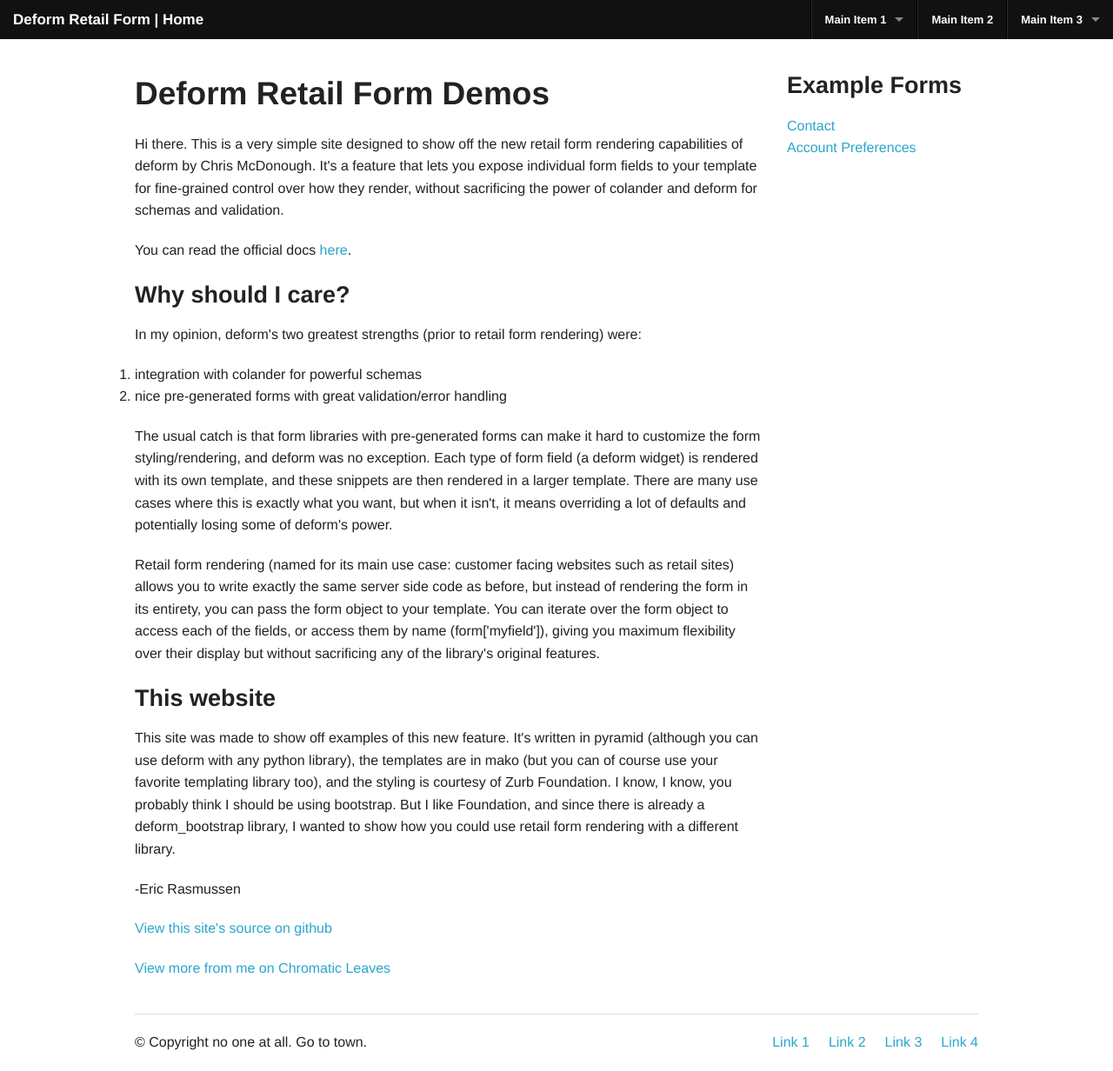
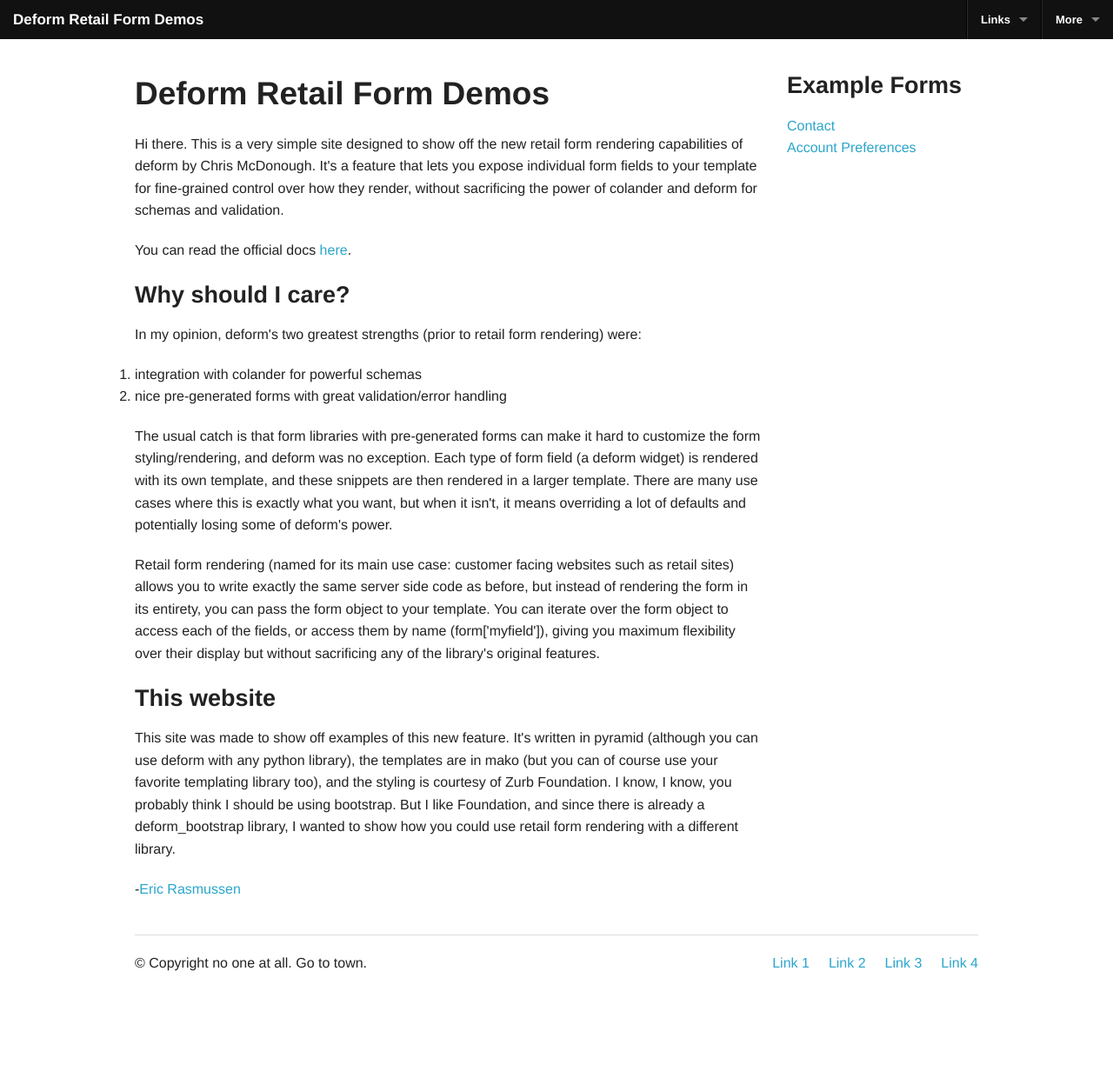
Before and after one commit to ericrasmussen/deform_retail_demo, a Python web app: template deformretail/templates/home.mako in a window 1280 px wide. Shown: the whole page at 87% size. After the commit the page ends 1117 px from the top, so only its background shows below. Run offline with Mako, Linux system fonts and the light colour scheme; the template is opened without the code that fills it, so the values that code supplies are empty; grey boxes labelled with a size stand in for pictures from a placeholder-image service; some libraries are stand-ins or nearby versions.

Commit message:
clean up templates

```diff
--- a/deformretail/templates/base.mako
+++ b/deformretail/templates/base.mako
@@ -26,8 +26,8 @@
       <!-- Title Area -->
       <li class="name">
         <h1>
-          <a href="#">
-            Deform Retail Form | ${self.title()}
+          <a href="${request.route_url('home')}">
+            Deform Retail Form Demos
           </a>
         </h1>
       </li>
@@ -39,42 +39,25 @@
       <ul class="right">
         <li class="divider"></li>
         <li class="has-dropdown">
-          <a href="#">Main Item 1</a>
+          <a href="#">Links</a>
           <ul class="dropdown">
-            <li><label>Section Name</label></li>
-            <li class="has-dropdown">
-              <a href="#" class="">Has Dropdown, Level 1</a>
-              <ul class="dropdown">
-                <li><a href="#">Dropdown Options</a></li>
-                <li><a href="#">Dropdown Options</a></li>
-                <li><a href="#">Level 2</a></li>
-                <li><a href="#">Subdropdown Option</a></li>
-                <li><a href="#">Subdropdown Option</a></li>
-                <li><a href="#">Subdropdown Option</a></li>
-              </ul>
-            </li>
-            <li><a href="#">Dropdown Option</a></li>
-            <li><a href="#">Dropdown Option</a></li>
+            <li><label>Deform</label></li>
+            <li><a href="http://deform.readthedocs.org/">Deform Docs</a></li>
+            <li><a href="http://deformdemo.repoze.org/">Deform Demo Site</a></li>
+            <li><a href="http://deform.readthedocs.org/en/latest/retail.html">Deform Retail Rendering</a></li>
             <li class="divider"></li>
-            <li><label>Section Name</label></li>
-            <li><a href="#">Dropdown Option</a></li>
-            <li><a href="#">Dropdown Option</a></li>
-            <li><a href="#">Dropdown Option</a></li>
-            <li class="divider"></li>
-            <li><a href="#">See all &rarr;</a></li>
+            <li><label>Software used on this page</label></li>
+            <li><a href="http://www.pylonsproject.org/">Pyramid</a></li>
+            <li><a href="http://www.makotemplates.org/">Mako</a></li>
+            <li><a href="http://foundation.zurb.com/">Foundation</a></li>
           </ul>
         </li>
         <li class="divider"></li>
-        <li><a href="#">Main Item 2</a></li>
-        <li class="divider"></li>
         <li class="has-dropdown">
-          <a href="#">Main Item 3</a>
+          <a href="#">More</a>
           <ul class="dropdown">
-            <li><a href="#">Dropdown Option</a></li>
-            <li><a href="#">Dropdown Option</a></li>
-            <li><a href="#">Dropdown Option</a></li>
-            <li class="divider"></li>
-            <li><a href="#">See all &rarr;</a></li>
+            <li><a href="https://github.com/ericrasmussen/deform_retail_demo">Github Source</a></li>
+            <li><a href="http://chromaticleaves.com">Chromatic Leaves (blog)</a></li>
           </ul>
         </li>
       </ul>
@@ -84,8 +67,31 @@
   <!-- End Top Bar -->
 
 
-  ${self.body()}
+  <!-- Main Page Content and Sidebar -->
 
+  <div class="row">
+
+    <div class="large-9 columns">
+
+      ${self.body()}
+
+    </div>
+
+    <!-- Sidebar -->
+
+    <div class="large-3 columns">
+      <h3>Example Forms</h3>
+      <ul class="no-bullet">
+        <li><a href="${request.route_url('contact')}">Contact</a></li>
+        <li><a href="">Account Preferences</a></li>
+      </ul>
+    </div>
+
+    <!-- End Sidebar -->
+
+  </div>
+
+  <!-- End Main Content and Sidebar -->
 
   <!-- Footer -->
 
--- a/deformretail/templates/contact.mako
+++ b/deformretail/templates/contact.mako
@@ -2,15 +2,12 @@
 
 <%def name="title()">Contact Demo</%def>
 
-  <!-- Main Page Content and Sidebar -->
+    <!-- Contact Details -->
 
-  <div class="row">
-
-    <!-- Contact Details -->
-    <div class="large-9 columns">
-
-      <h3>Get in Touch!</h3>
-      <p>We'd love to hear from you. You can either reach out to us as a whole and one of our awesome team members will get back to you, or if you have a specific question reach out to one of our staff. We love getting email all day <em>all day</em>.</p>
+      <h3>${self.title()}</h3>
+      <p>Here's a snazzy contact form. Try submitting the form with missing
+      fields or a malformed email address to view error rendering. Try
+      submitting the form with valid input too.</p>
 
       ## flash any messages in the session flash queue
       % for msg in request.session.pop_flash():
@@ -48,33 +45,11 @@
         </section>
       </div>
 
-    </div>
-
     <!-- End Contact Details -->
 
 
-    <!-- Sidebar -->
 
-
-    <div class="large-3 columns">
-      <h5>Map</h5>
-      <!-- Clicking this placeholder fires the mapModal Reveal modal -->
-      <p>
-        <a href="" data-reveal-id="mapModal"><img src="http://placehold.it/400x280"></a><br />
-        <a href="" data-reveal-id="mapModal">View Map</a>
-      </p>
-      <p>
-        123 Awesome St.<br />
-        Barsoom, MA 95155
-      </p>
-    </div>
-    <!-- End Sidebar -->
-  </div>
-
-  <!-- End Main Content and Sidebar -->
-
-
-## mako defs
+## helper function to render a text input field
 
 <%def name="render_input_field(field)">
     ## include the foundation error class if this field had an error
@@ -100,6 +75,9 @@
         </div>
 </%def>
 
+
+## helper function to render a textarea field
+
 <%def name="render_textarea(field)">
     ## include the foundation error class if this field had an error
     % if field.error:
@@ -116,6 +94,9 @@
         </div>
 </%def>
 
+
+## helper function to render error messages if the field has any errors
+
 <%def name="render_error(error)">
     ## include any error messages if present
     % if error:
--- a/deformretail/templates/home.mako
+++ b/deformretail/templates/home.mako
@@ -2,11 +2,7 @@
 
 <%def name="title()">Home</%def>
 
-  <!-- Main Page Content -->
-
-  <div class="row">
-
-    <div class="large-9 columns">
+      <!-- Main Page Content -->
 
       <h2>Deform Retail Form Demos</h2>
 
@@ -57,30 +53,4 @@
       wanted to show how you could use retail form rendering with a different
       library.</p>
 
-      <p>-Eric Rasmussen</p>
-
-
-      <p>
-        <a href="https://github.com/ericrasmussen/deform_retail_demo">
-          View this site's source on github
-        </a>
-      </p>
-
-      <p>
-        <a href="http://chromaticleaves.com">
-          View more from me on Chromatic Leaves
-        </a>
-      </p>
-
-    </div>
-
-
-    <div class="large-3 columns">
-      <h3>Example Forms</h3>
-      <ul class="no-bullet">
-        <li><a href="${request.route_url('contact')}">Contact</a></li>
-        <li><a href="">Account Preferences</a></li>
-      </ul>
-    </div>
-
-  </div>
+      <p>-<a href="http://chromaticleaves.com">Eric Rasmussen</a></p>
```
